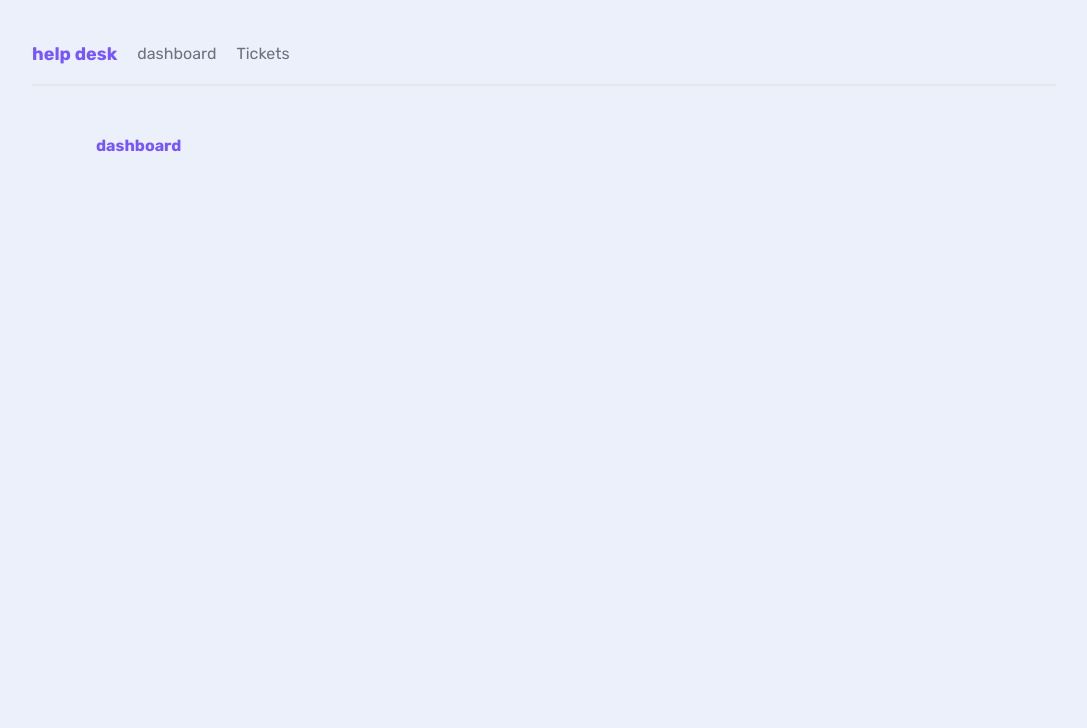
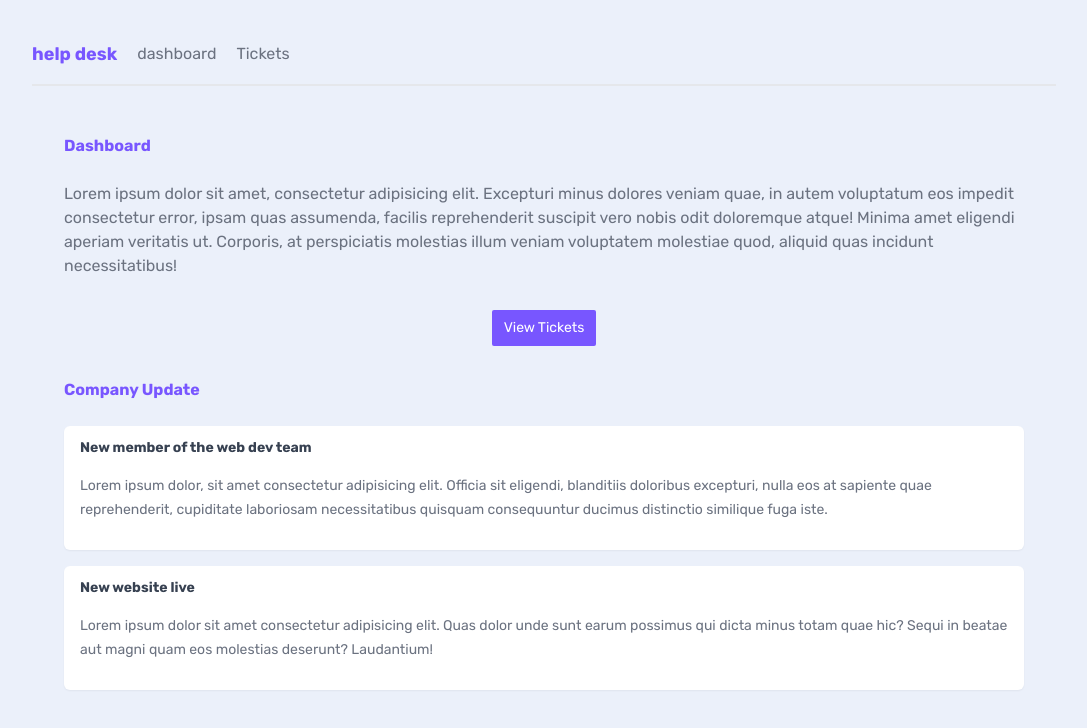
Before and after one commit to owusuvictorjnr/NextJs13-For-Beginners, a Next.js app: page / in a window 1280 px wide. Shown: the top 728 px of the page, without its empty margins (96-1183 px from the left). Built offline with nearby package versions, Linux system fonts and the light colour scheme.

Commit message:
add some text in the main page

```diff
--- a/app/page.jsx
+++ b/app/page.jsx
@@ -1,11 +1,48 @@
 import Image from 'next/image'
+import Link from 'next/link'
 
 export default function Home() {
   return (
     <main className="">
-      <main>
-        <h2>dashboard</h2>
-      </main>
+      <h2>Dashboard</h2>
+
+      <p>
+        Lorem ipsum dolor sit amet, consectetur adipisicing elit. Excepturi
+        minus dolores veniam quae, in autem voluptatum eos impedit consectetur
+        error, ipsam quas assumenda, facilis reprehenderit suscipit vero nobis
+        odit doloremque atque! Minima amet eligendi aperiam veritatis ut.
+        Corporis, at perspiciatis molestias illum veniam voluptatem molestiae
+        quod, aliquid quas incidunt necessitatibus!
+      </p>
+
+      <div className="flex justify-center my-8">
+        <Link href="tickets">
+          <button className="btn-primary">View Tickets</button>
+        </Link>
+      </div>
+
+      <h2>Company Update</h2>
+
+      <div className="card">
+        <h3>New member of the web dev team </h3>
+
+        <p>
+          Lorem ipsum dolor, sit amet consectetur adipisicing elit. Officia sit
+          eligendi, blanditiis doloribus excepturi, nulla eos at sapiente quae
+          reprehenderit, cupiditate laboriosam necessitatibus quisquam
+          consequuntur ducimus distinctio similique fuga iste.
+        </p>
+      </div>
+
+      <div className="card">
+        <h3>New website live</h3>
+
+        <p>
+          Lorem ipsum dolor sit amet consectetur adipisicing elit. Quas dolor
+          unde sunt earum possimus qui dicta minus totam quae hic? Sequi in
+          beatae aut magni quam eos molestias deserunt? Laudantium!
+        </p>
+      </div>
     </main>
   )
 }
```
